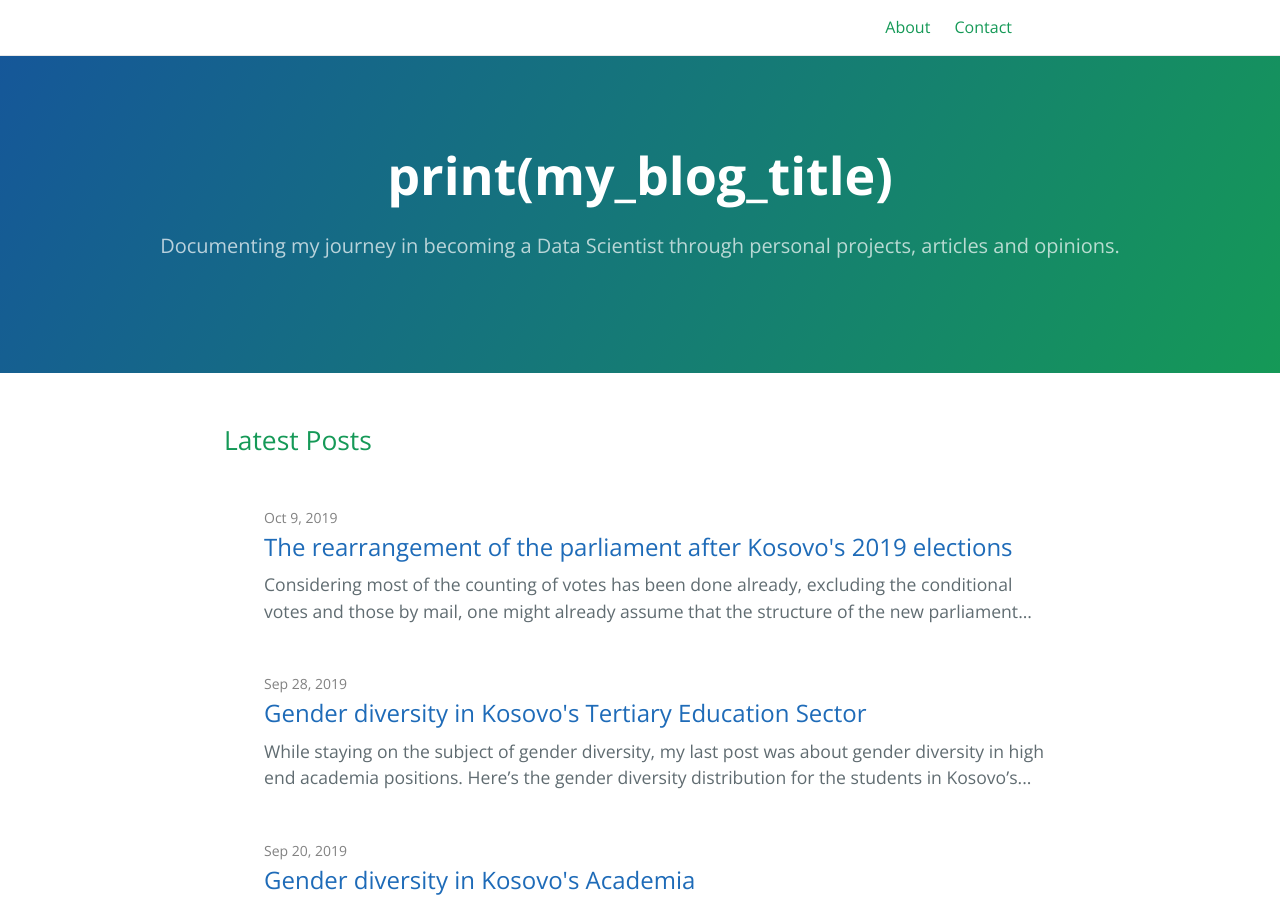
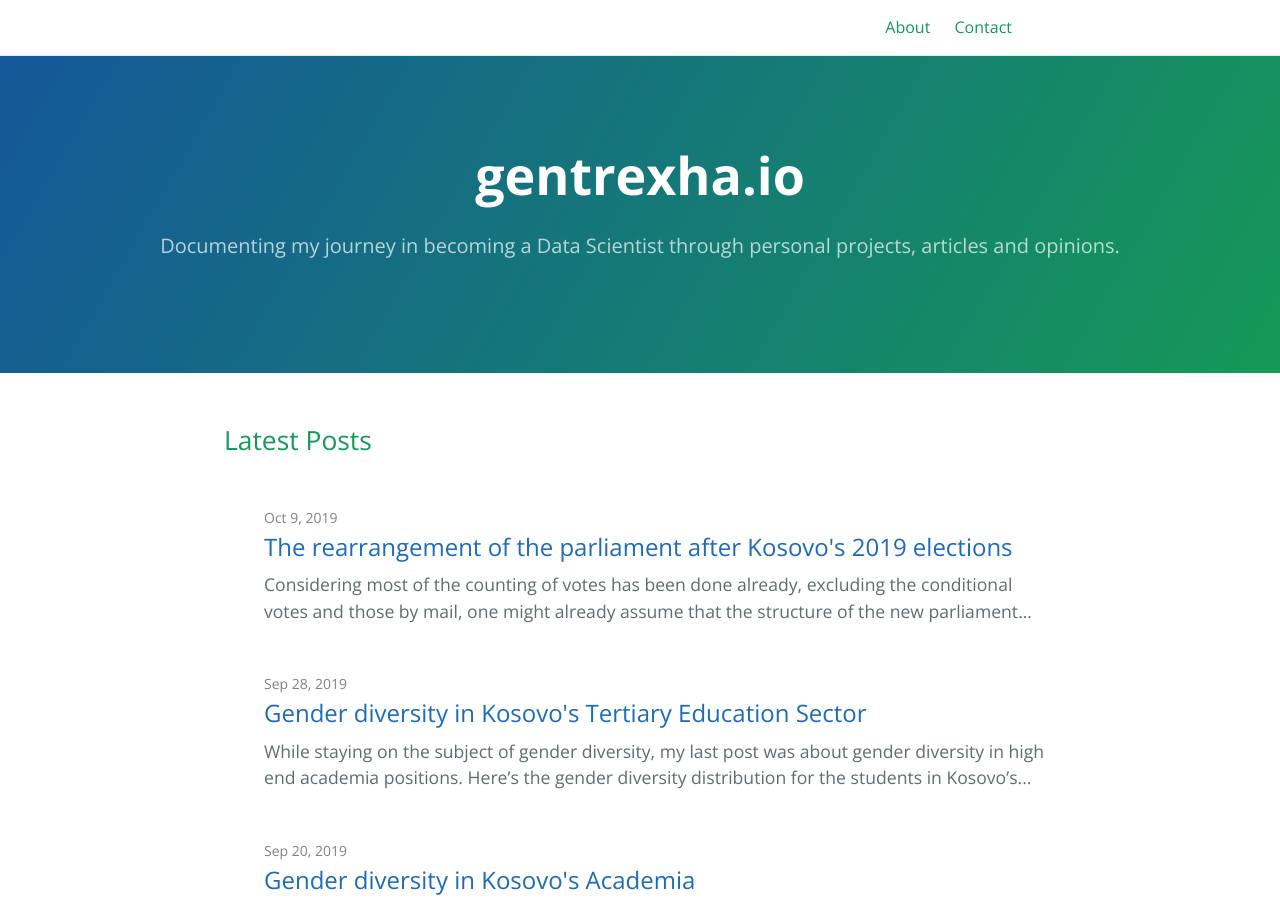
Before and after one commit to gentrexha/gentrexha.github.io, a Jekyll site: the page built from index.md, in a window 1280 px wide and 900 px high. Built offline with Jekyll 4.4.1, drawn with Linux system fonts in a browser that asks for light colours.

Commit message:
Changed blog title.

```diff
--- a/_config.yml
+++ b/_config.yml
@@ -13,7 +13,7 @@
 # you will see them accessed via {{ site.title }}, {{ site.email }}, and so on.
 # You can create any custom variable you would like, and they will be accessible
 # in the templates via {{ site.myvariable }}.
-title: print(my_blog_title)
+title: gentrexha.io
 email: gent.rexha@gmail.com
 description: >- # this means to ignore newlines until "baseurl:"
   Documenting my journey in becoming a Data Scientist through personal projects, articles and opinions.
```
